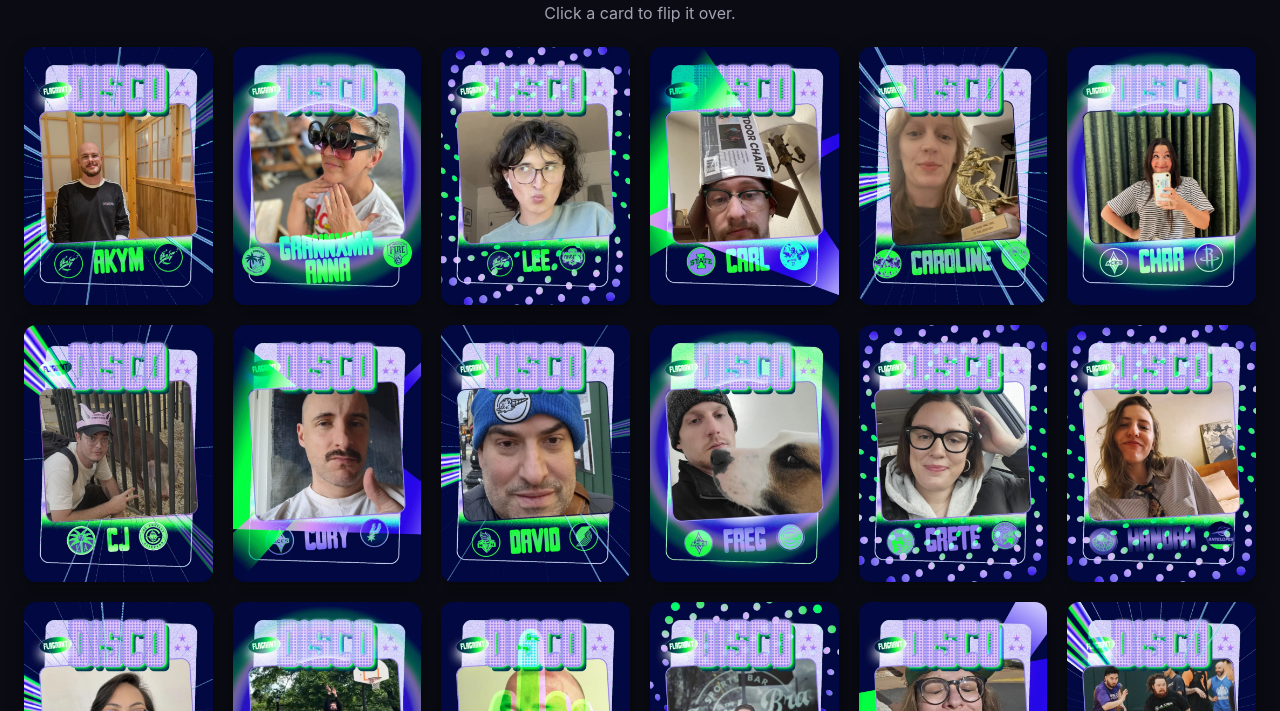
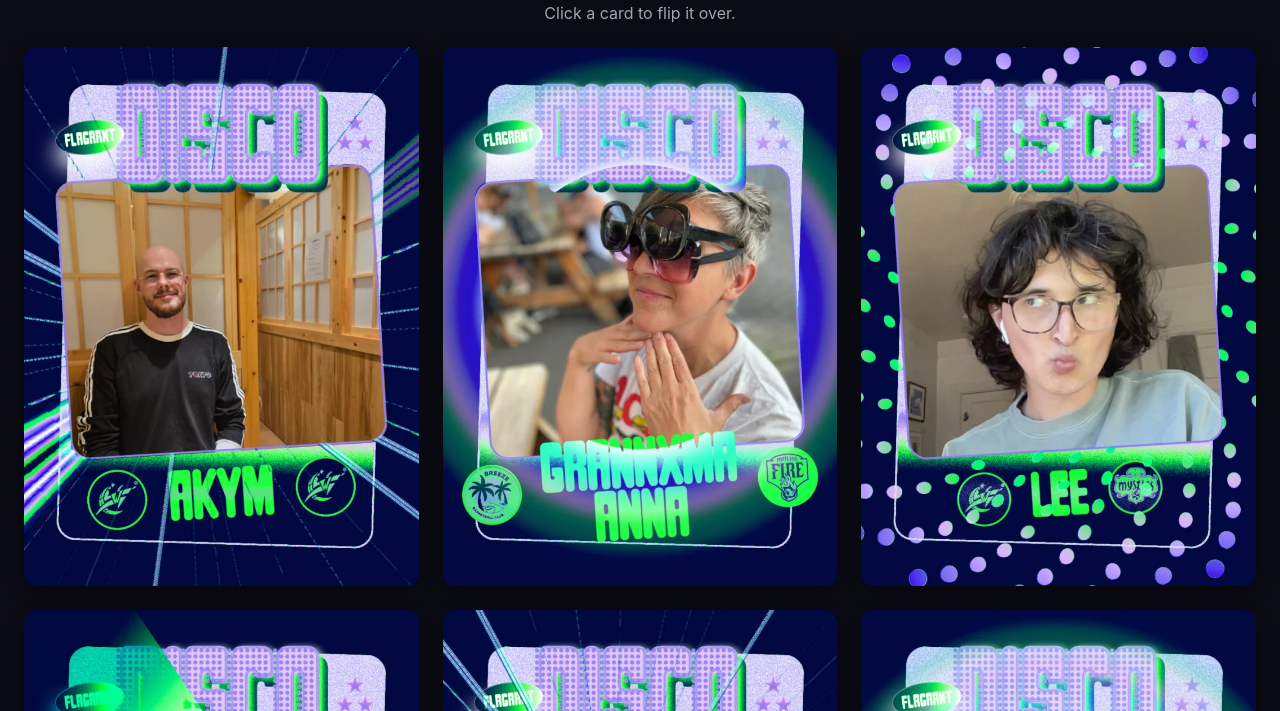
Before and after one commit to jhenthorn/cards, a plain HTML site: page index.html in a window 1280 px wide. Shown: the part 89-800 px from the top of the page. Drawn offline with Linux system fonts and the light colour scheme.

Commit message:
Enlarge cards to 4 columns on desktop

```diff
--- a/styles.css
+++ b/styles.css
@@ -36,8 +36,8 @@ body {
 
 .grid {
   display: grid;
-  grid-template-columns: repeat(auto-fill, minmax(160px, 1fr));
-  gap: 1.25rem;
+  grid-template-columns: repeat(auto-fill, minmax(320px, 1fr));
+  gap: 1.5rem;
   max-width: 1400px;
   margin: 0 auto;
   padding: 0 1.5rem 3rem;
```
